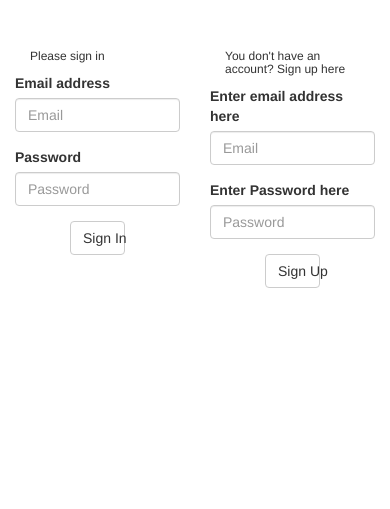
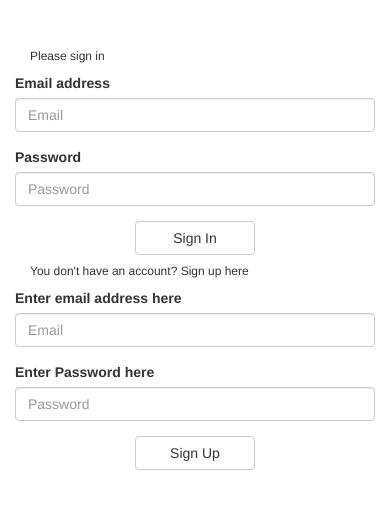
Before and after one commit to Ahmad-Alawad/simple-auth-app, a Flask app: page / in a window 390 px wide. Shown: the top 509 px of the page. Run offline with Flask 2, Linux system fonts and the light colour scheme; some libraries are stand-ins or nearby versions.

Commit message:
responsive settings added

```diff
--- a/templates/homepage.html
+++ b/templates/homepage.html
@@ -2,7 +2,7 @@
 {% block content %}
     <br>
     <br>
-    <div class="col-xs-6">
+    <div class="col-xs-12 col-md-6">
         <h6 class="col-xs-12">Please sign in</h1>
         <form action="/signin" method="POST">
             <div class="form-group">
@@ -17,7 +17,7 @@
         </form>
     </div>
 
-    <div class="col-xs-6">
+    <div class="col-xs-12 col-md-6">
         <h6 class="col-xs-12">You don't have an account? Sign up  here</h1>
         <form action="signup-form" method="POST">
             <div class="form-group">
```
